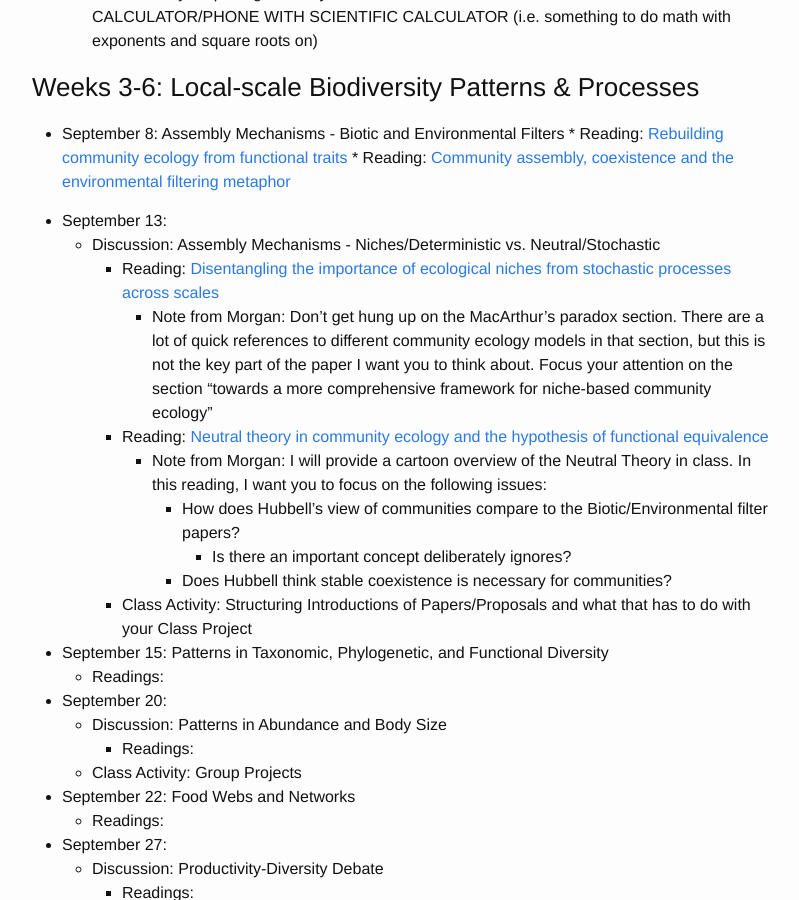
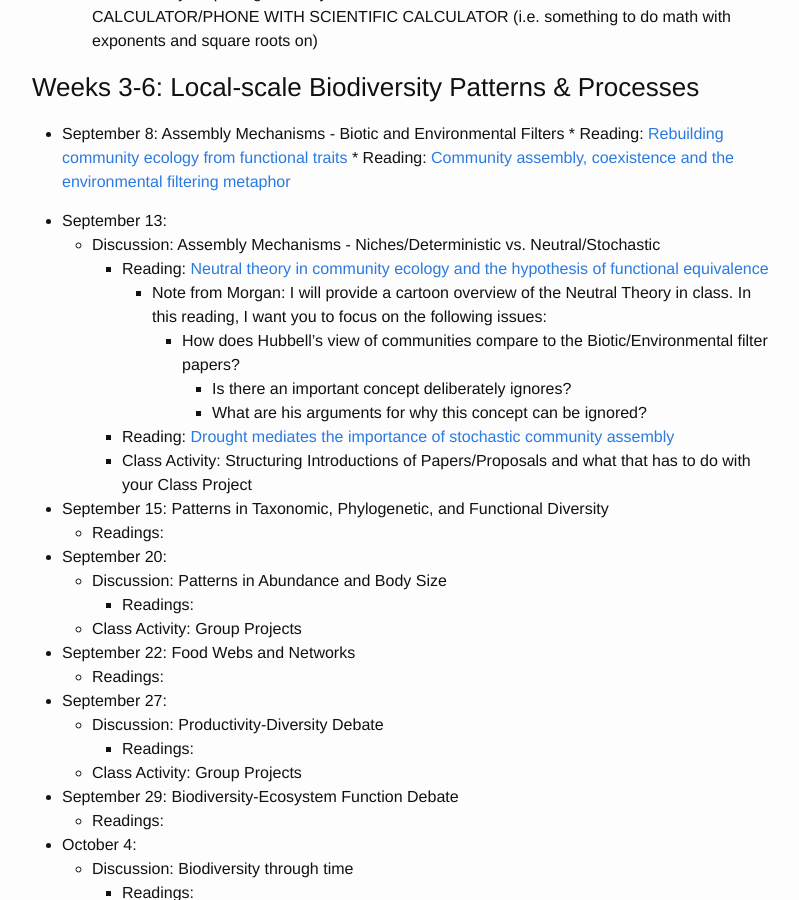
Before and after one commit to skmorgane/biodiversity-course, a Jekyll site: the page built from schedule.md, in a window 1280 px wide and 900 px high, scrolled down 762 px. Shown: the whole window, without its empty margins (238-1037 px from the left). Built offline with Jekyll 4.4.1, drawn with Linux system fonts in a browser that asks for light colours.

Commit message:
Changed Chase reading and link

```diff
--- a/schedule.md
+++ b/schedule.md
@@ -36,13 +36,12 @@ Tuesdays are often a split between class activity and discussion, thus there are
 
 * September 13:
     * Discussion: Assembly Mechanisms - Niches/Deterministic vs. Neutral/Stochastic
-         * Reading: [Disentangling the importance of ecological niches from stochastic processes across scales](https://doi.org/10.1098/rstb.2011.0063)
-            * Note from Morgan: Don't get hung up on the MacArthur's paradox section. There are a lot of quick references to different community ecology models in that section, but this is not the key part of the paper I want you to think about. Focus your attention on the section "towards a more comprehensive framework for niche-based community ecology"
          * Reading: [Neutral theory in community ecology and the hypothesis of functional equivalence](https://doi.org/10.1111/j.0269-8463.2005.00965.x)
             * Note from Morgan: I will provide a cartoon overview of the Neutral Theory in class. In this reading, I want you to focus on the following issues:
                * How does Hubbell's view of communities compare to the Biotic/Environmental filter papers?
                   * Is there an important concept deliberately ignores?
-               * Does Hubbell think stable coexistence is necessary for communities?
+                  * What are his arguments for why this concept can be ignored?
+         * Reading: [Drought mediates the importance of stochastic community assembly](https://doi.org/10.1073/pnas.0704350104)
       * Class Activity: Structuring Introductions of Papers/Proposals and what that has to do with your Class Project
 
 * September 15: Patterns in Taxonomic, Phylogenetic, and Functional Diversity
```
